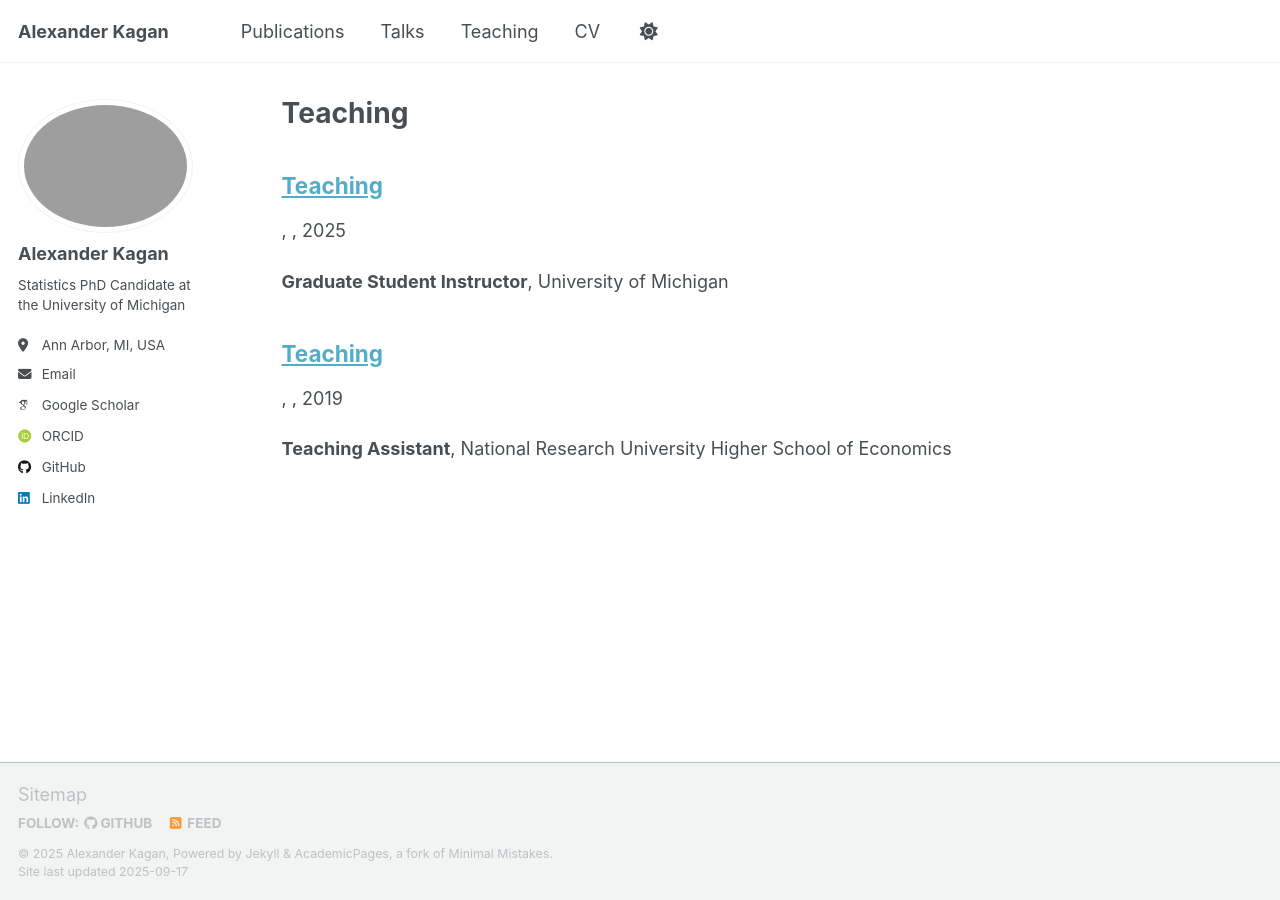
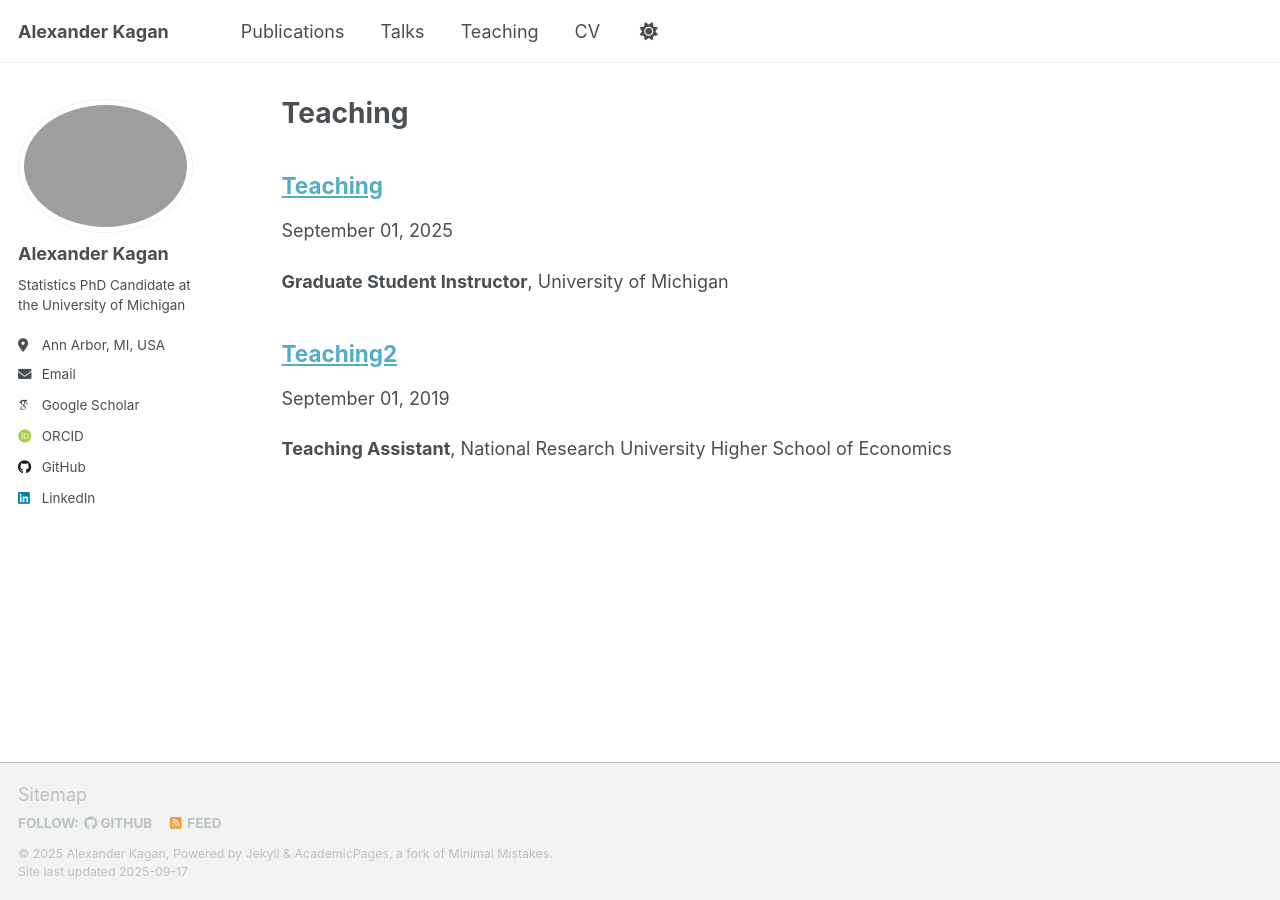
Before and after one commit to AlexanderKagan/AlexanderKagan.github.io, a Jekyll site: the page built from _pages/teaching.html, in a window 1280 px wide. Built offline with Jekyll 4.4.1, drawn with Linux system fonts in a browser that asks for light colours; some web fonts are replaced; a script that is not in the unit is left out.

Commit message:
chnaged config 14

```diff
--- a/_includes/archive-single.html
+++ b/_includes/archive-single.html
@@ -39,7 +39,7 @@
     {% endif %}
 
         {% if post.collection == 'teaching' %}
-          <p> {{ post.type }}, <i>{{ post.venue }}</i>, {{ post.date | default: "1900-01-01" | date: "%Y" }} </p>
+        <p> <time datetime="{{ post.date | default: "1900-01-01" | date_to_xmlschema }}">{{ post.date | default: "1900-01-01" | date: "%B %d, %Y" }}</time> </p>
         {% elsif post.collection == 'publications' %}
           <p>Published in <i>{{ post.venue }}</i>, {{ post.date | default: "1900-01-01" | date: "%Y" }} </p>
         {% elsif post.date %}
--- a/_teaching/teaching2.md
+++ b/_teaching/teaching2.md
@@ -1,9 +1,9 @@
 ---
-title: "Teaching"
 collection: teaching
 permalink: /teaching/teaching2
 date: 2019-09-01
 ---
+
 **Teaching Assistant**, National Research University Higher School of Economics
 
   - *Machine Learning* (upper undergraduate level) — Winter 2020
```
